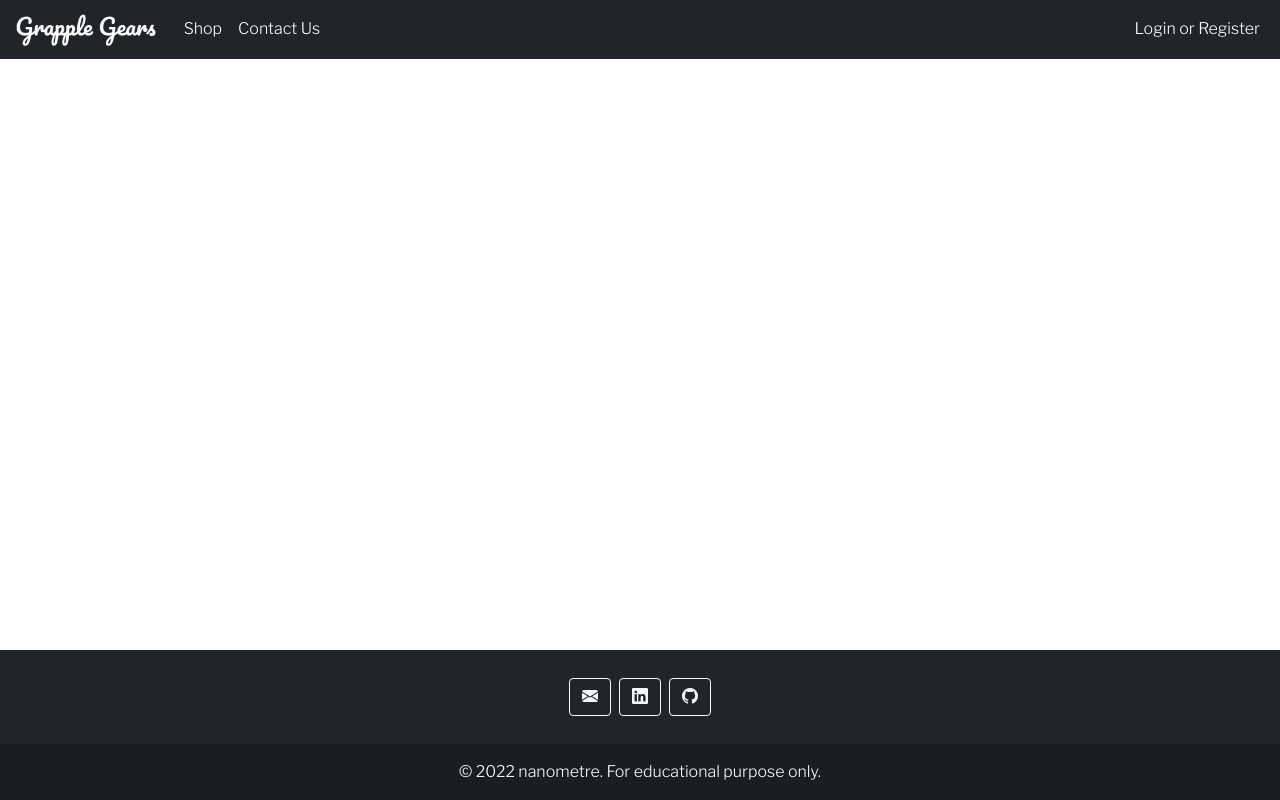
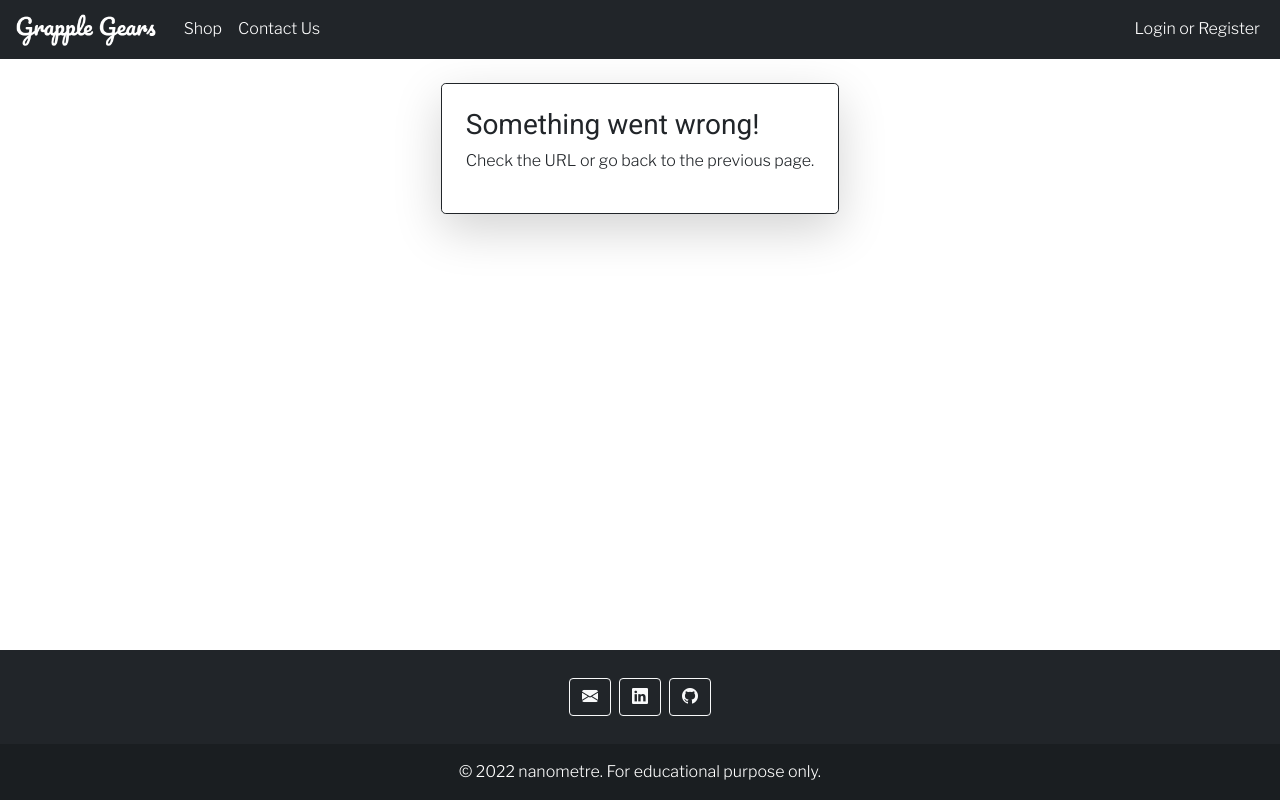
Before and after one commit to nanometre/bjj-ecommerce-tgc-proj3-react, a React (Create React App) app: page /users in a window 1280 px wide. Built offline with nearby package versions, Linux system fonts and the light colour scheme.

Commit message:
Added Error page for routes that do not exist

```diff
--- a/src/App.js
+++ b/src/App.js
@@ -21,7 +21,7 @@ import Products from "./pages/Products";
 import Cart from "./pages/Cart";
 import Orders from "./pages/Orders";
 import Checkout from "./pages/Checkout";
-import NotFound from "./pages/NotFound";
+import Error from "./pages/Error";
 
 // import provider
 import { UserProvider } from "./context/UserContext";
@@ -48,7 +48,9 @@ function App() {
                   <Route path="/cart" element={<Cart />} />
                   <Route path="/orders" element={<Orders />}/>
                   <Route path="/checkout/*" element={<Checkout />}/>
-                  <Route path="*" element={<NotFound />}/>
+                  <Route path="/error" element={<Error />}/>
+                  <Route path="*" element={<Error />}/>
+
                 </Routes>
               </div>
             </CartProvider>
--- a/src/pages/Checkout.js
+++ b/src/pages/Checkout.js
@@ -1,6 +1,7 @@
 import React from "react";
 import CheckoutSuccess from "./CheckoutSuccess";
 import CheckoutCancel from "./CheckoutCancel";
+import Error from "./Error";
 import { Routes, Route } from "react-router-dom";
 
 export default function Checkout() {
@@ -8,6 +9,7 @@ export default function Checkout() {
         <Routes>
             <Route path="/success" element={<CheckoutSuccess />} />
             <Route path="/cancel" element={<CheckoutCancel />} />
+            <Route path="*" element={<Error />}/>
         </Routes>
     )
 }
--- a/src/pages/NotFound.js
+++ b/src/pages/Error.js
@@ -1,11 +1,11 @@
 import React from "react";
 
 
-export default function NotFound() {
+export default function Error() {
     return (
         <div className="container content-container my-4">
             <div className="p-4 rounded-3 shadow-lg border border-dark">
-                <h3>Page Not Found!</h3>
+                <h3>Something went wrong!</h3>
                 <p>Check the URL or go back to the previous page.</p>
             </div>
         </div>
--- a/src/pages/Products.js
+++ b/src/pages/Products.js
@@ -6,6 +6,7 @@ import {
 import { ProductProvider } from "../context/ProductContext";
 import ProductListings from "./ProductListings";
 import ProductDetails from "./ProductDetails";
+import Error from "./Error";
 
 export default function Products() {
     return (
@@ -13,6 +14,7 @@ export default function Products() {
             <Routes>
                 <Route path="/" element={<ProductListings />} />
                 <Route path="/:product_id" element={<ProductDetails />} />
+                <Route path="*" element={<Error />}/>
             </Routes>
         </ProductProvider>
     )
--- a/src/pages/Users.js
+++ b/src/pages/Users.js
@@ -5,12 +5,14 @@ import {
 } from "react-router-dom";
 import UserLoginRegister from "./UserLoginRegister";
 import Orders from "./Orders"
+import Error from "./Error";
 
 export default function Users() {
     return (
         <Routes>
             <Route path="login-register" element={<UserLoginRegister />} />
             <Route path="orders" element={<Orders />} />
+            <Route path="*" element={<Error />}/>
         </Routes>
     )
 }
```
